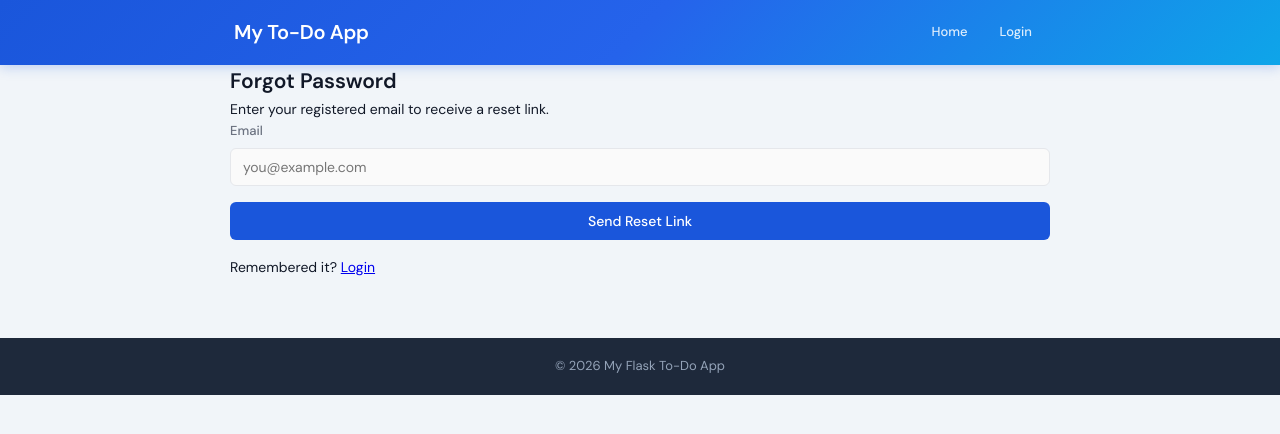
After one commit to vishalrajput74/flask-todo-app, a Flask app: page /forgot-password in a window 1280 px wide. The commit adds this page. Shown: the top 434 px of the page. Run offline with Flask 3, Linux system fonts and the light colour scheme.

Commit message:
feat: forgot password flow with Gmail SMTP

```diff
--- a/app/extensions.py
+++ b/app/extensions.py
@@ -1,8 +1,10 @@
 from flask_sqlalchemy import SQLAlchemy
 from flask_wtf.csrf import CSRFProtect
 from flask_migrate import Migrate
+from flask_mail import Mail
 
 
 db = SQLAlchemy()
 csrf = CSRFProtect()
 migrate = Migrate()
+mail = Mail()
--- a/app/forms.py
+++ b/app/forms.py
@@ -120,3 +120,23 @@ class ProfileForm(FlaskForm):
             user = User.query.filter_by(email=email.data).first()
             if user and user.id != self.current_user_id:
                 raise ValidationError('Email already registered.')
+
+
+class ForgotPasswordForm(FlaskForm):
+    email = StringField('Email', validators=[
+        DataRequired(),
+        Email(message='Please enter a valid email')
+    ])
+    submit = SubmitField('Send Reset Link')
+
+
+class ResetPasswordForm(FlaskForm):
+    password = PasswordField('New Password', validators=[
+        DataRequired(),
+        Length(min=6, message='Password must be at least 6 characters')
+    ])
+    confirm_password = PasswordField('Confirm Password', validators=[
+        DataRequired(),
+        EqualTo('password', message='Passwords must match')
+    ])
+    submit = SubmitField('Reset Password')
--- a/app/routes/auth.py
+++ b/app/routes/auth.py
@@ -2,7 +2,10 @@ from flask import Blueprint,render_template,redirect,request,url_for,flash,sessi
 # from app import db
 from app.extensions import db
 from app.models import User
-from app.forms import LoginForm, RegisterForm, ChangePasswordForm,ProfileForm
+from app.forms import LoginForm, RegisterForm, ChangePasswordForm,ProfileForm,ForgotPasswordForm, ResetPasswordForm
+from app.extensions import db, mail
+from flask_mail import Message
+from itsdangerous import URLSafeTimedSerializer, SignatureExpired, BadSignature
 from werkzeug.security import generate_password_hash, check_password_hash
 from datetime import timedelta
 from flask import current_app
@@ -142,3 +145,95 @@ def profile():
         form.email.data = user.email
 
     return render_template('profile.html', form=form, user=user)
+
+@auth_bp.route('/forgot-password', methods=["GET", "POST"])
+def forgot_password():
+    # print(" forgot_password route hit")
+    form = ForgotPasswordForm()
+
+    if form.validate_on_submit():
+        print("validate form",form.email.data)
+
+        user = User.query.filter_by(email=form.email.data).first()
+        print(f"DEBUG: User found = {user}")
+
+ # TODO: rate limiting add karna hai — last_reset_request field + 2min check
+
+        if user:
+            print(" User email in DB ", user.email)
+            print(f"DEBUG: User username = {user.username}")
+
+            # Token banao
+            s = URLSafeTimedSerializer(current_app.config['SECRET_KEY'])
+            token = s.dumps(user.email, salt='password-reset')
+            # print(f"DEBUG: Token generated = {token[:20]}...")
+
+            # Reset link banao
+            reset_url = url_for('auth.reset_password', token=token, _external=True)
+            # print(f"DEBUG: Reset URL = {reset_url}")
+
+
+            # Terminal mein print karo (local testing)
+            print("\n" + "="*60)
+            print("PASSWORD RESET LINK (local testing):")
+            print(reset_url)
+            print("="*60 + "\n")
+
+            # Email bhi bhejo (agar mail configured hai)
+            try:
+                msg = Message(
+                    subject="Password Reset Request",
+                    recipients=[user.email]
+                )
+                msg.body = f"Reset your password using this link:\n\n{reset_url}\n\nLink expires in 10 minutes."
+                mail.send(msg)
+                print("Email sent successfully!")
+            except Exception as e:
+                print(f"Email send failed (use terminal link): {e}")
+
+        # Security: email exist kare ya na kare, same message dikhao
+        flash('If that email exists, a reset link has been sent.', 'info')
+        # print("DEBUG: Redirecting to login")
+        return redirect(url_for('auth.login'))
+
+    # print(f"DEBUG: Form errors = {form.errors}")
+    return render_template('forgot_password.html', form=form)
+
+
+@auth_bp.route('/reset-password/<token>', methods=["GET", "POST"])
+def reset_password(token):
+    # print("reset route hit")
+    # print("token recieved",token)
+    # Token verify karo
+    s = URLSafeTimedSerializer(current_app.config['SECRET_KEY'])
+    try:
+        email = s.loads(token, salt='password-reset', max_age=600)# 10 min
+        # print("decode emial",email)
+    except SignatureExpired: #5 second time duration test
+        print("token expired")
+        flash('Reset link has expired. Please request a new one.', 'error')
+        return redirect(url_for('auth.forgot_password'))
+    except BadSignature: #token change reset link like hello world garbage token
+        print("token invalid")
+        flash('Invalid reset link.', 'error')
+        return redirect(url_for('auth.forgot_password'))
+
+    form = ResetPasswordForm()
+
+    if form.validate_on_submit():
+        # print("form validate")
+        # print("user email",email)
+        user = User.query.filter_by(email=email).first()
+        # print("user found ",user)
+        if user:
+            # print("old hash",user.password)
+
+            user.password = generate_password_hash(form.password.data)
+            db.session.commit()
+            # print("new hash",user.password)
+            print("store in db")
+
+            flash('Password reset successful! Please login.', 'success')
+            return redirect(url_for('auth.login'))
+
+    return render_template('reset_password.html', form=form)
--- /dev/null
+++ b/app/templates/forgot_password.html
@@ -0,0 +1,24 @@
+{% extends "base.html" %} {% block content %}
+<div class="auth-container">
+  <h2 class="auth-title">Forgot Password</h2>
+  <p class="auth-subtitle">
+    Enter your registered email to receive a reset link.
+  </p>
+
+
+  <form method="POST">
+    {{ form.hidden_tag() }}
+    <div class="form-group">
+      {{ form.email.label }} {{ form.email(class="form-control",
+      placeholder="you@example.com") }} {% for error in form.email.errors %}
+      <span class="error">{{ error }}</span>
+      {% endfor %}
+    </div>
+    <div class="form-group">{{ form.submit(class="btn") }}</div>
+  </form>
+
+  <p class="auth-link">
+    Remembered it? <a href="{{ url_for('auth.login') }}">Login</a>
+  </p>
+</div>
+{% endblock %}
--- a/app/utils.py
+++ b/app/utils.py
@@ -6,7 +6,7 @@ def login_required(f):
     @wraps(f)
     def decorated(*args, **kwargs):
         if 'user_id' not in session:
-            flash('Please login first', 'error')
+            # flash('Please login first', 'error')
             return redirect(url_for('auth.login'))
         return f(*args, **kwargs)
     return decorated
--- a/requirements.txt
+++ b/requirements.txt
@@ -5,13 +5,13 @@ colorama==0.4.6
 dnspython==2.8.0
 email-validator==2.3.0
 Flask==3.1.3
+Flask-Mail==0.10.0
 Flask-Migrate==4.1.0
 Flask-SQLAlchemy==3.1.1
 Flask-WTF==1.2.2
 greenlet==3.4.0
 gunicorn==26.0.0
 idna==3.16
-iniconfig==2.3.0
 itsdangerous==2.2.0
 Jinja2==3.1.6
 Mako==1.3.12
@@ -20,8 +20,9 @@ packaging==26.2
 pluggy==1.6.0
 Pygments==2.20.0
 PyJWT==2.12.1
+python-dotenv==1.2.2
 SQLAlchemy==2.0.49
 typing_extensions==4.15.0
 Werkzeug==3.1.8
 WTForms==3.2.1
-psycopg2-binary==2.9.9
+psycopg2-binary==2.9.10
--- a/run.py
+++ b/run.py
@@ -1,7 +1,9 @@
 from app.models import Task
 from app import create_app,db
 import os
+from dotenv import load_dotenv
 
+load_dotenv()
 app=create_app()  #function call for app creation
 # print(app.config["SQLALCHEMY_DATABASE_URI"])
 # print("DB Path:", os.path.abspath('instance/todo.db'))
```
Also changed, not shown: app/__init__.py (+13 -1 lines), app/templates/login.html (+12 -3 lines), app/templates/reset_password.html (added, +24 -0 lines).
